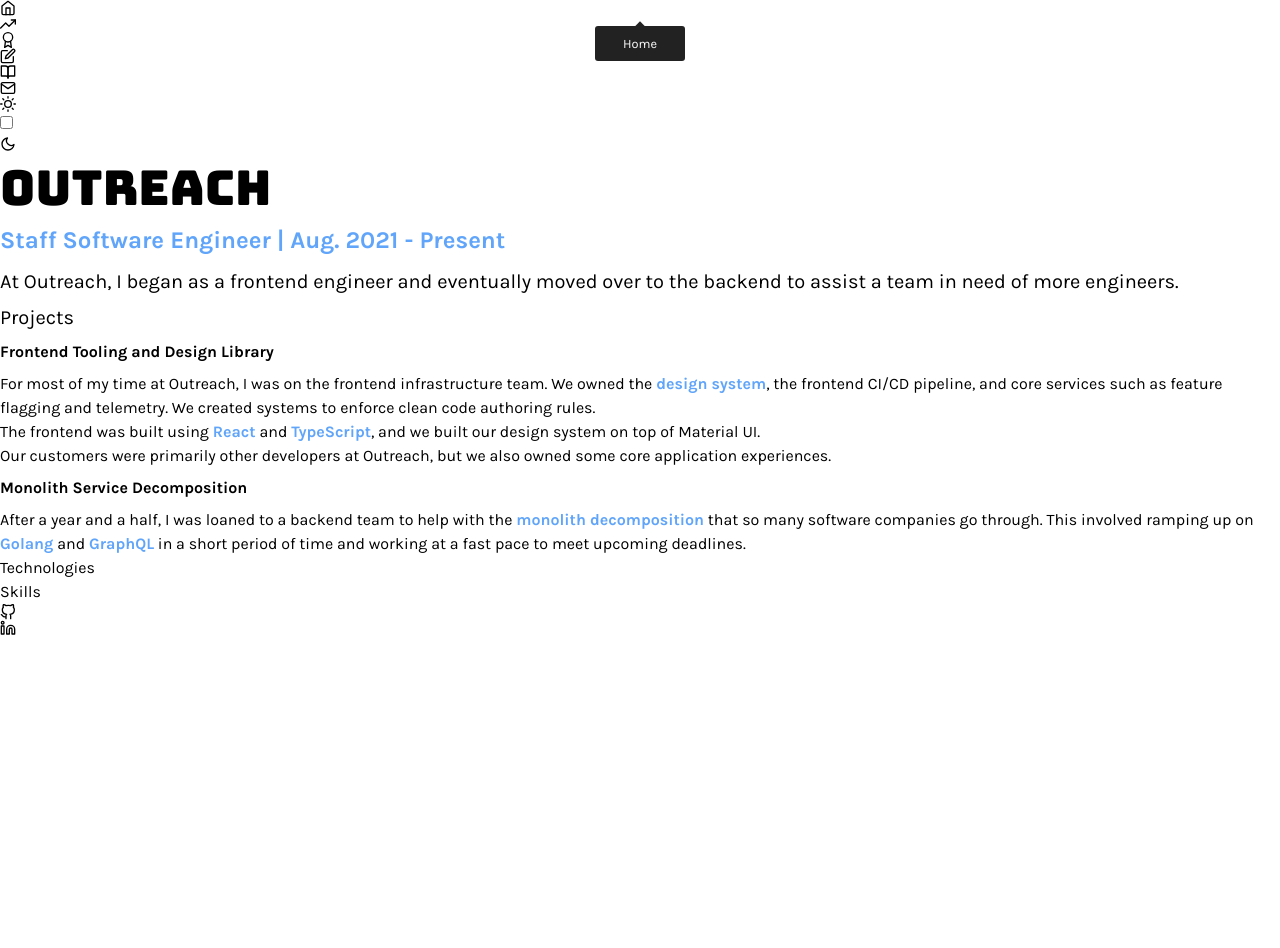
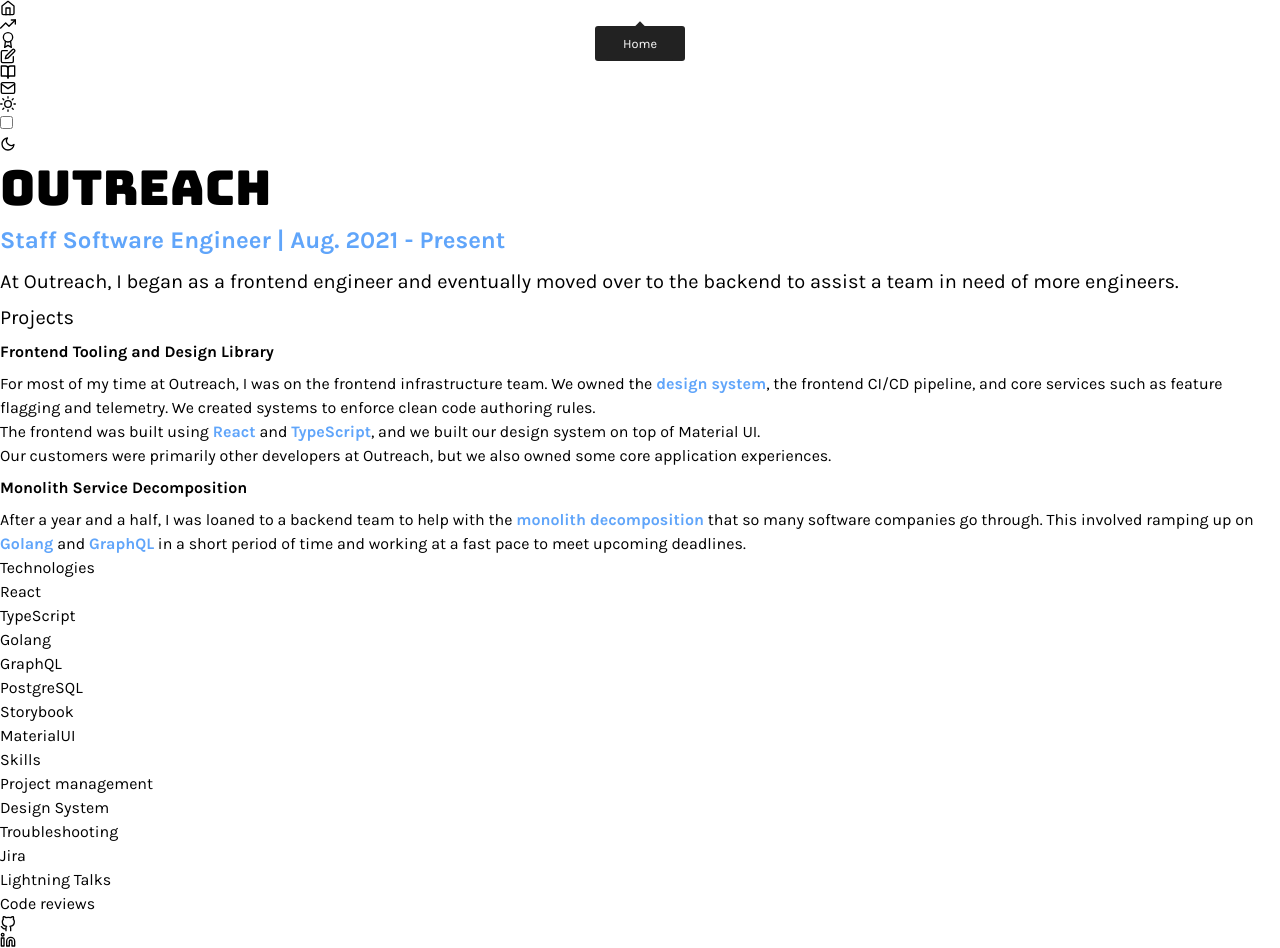
Before and after one commit to dfenske/dani-fenske.dev, a Next.js app: page /work-history/outreach in a window 1280 px wide. Before the commit the page ends 800 px from the top, so only its background shows below. Built offline with nearby package versions, Linux system fonts and the light colour scheme.

Commit message:
Refactor card to work for more scenarios

```diff
--- a/app/components/card/index.tsx
+++ b/app/components/card/index.tsx
@@ -2,20 +2,22 @@
 
 export default function Card(props: {
   header: string;
-  subheader: string;
-  img: JSX.Element;
-  href: string;
+  className?: string;
+  subheader?: string;
+  img?: JSX.Element;
+  href?: string;
+  children?: React.ReactNode;
 }) {
-  const { header, href, subheader, img } = props;
-  return (
-    <a href={href}>
-      <div className="p-4">
-        <div className="text-xl min-h-[56px] border-b-[1px] border-oceanDark py-3">
-          {header}
-        </div>
-        <div className="mt-1 pt-4">{subheader}</div>
-        <div className="m-5 flex justify-center h-[100px]">{img}</div>
+  const { header, href, subheader, img, children, className } = props;
+  const content = (
+    <div className={`${className ? className : ""}`}>
+      <div className="text-xl min-h-[56px] border-b-[1px] border-oceanDark py-3">
+        {header}
       </div>
-    </a>
+      {subheader && <div className="mt-1 pt-4">{subheader}</div>}
+      {img && <div className="m-5 flex justify-center h-[100px]">{img}</div>}
+      {children}
+    </div>
   );
+  return href ? <a href={href}>{content}</a> : <>{content}</>;
 }
```
